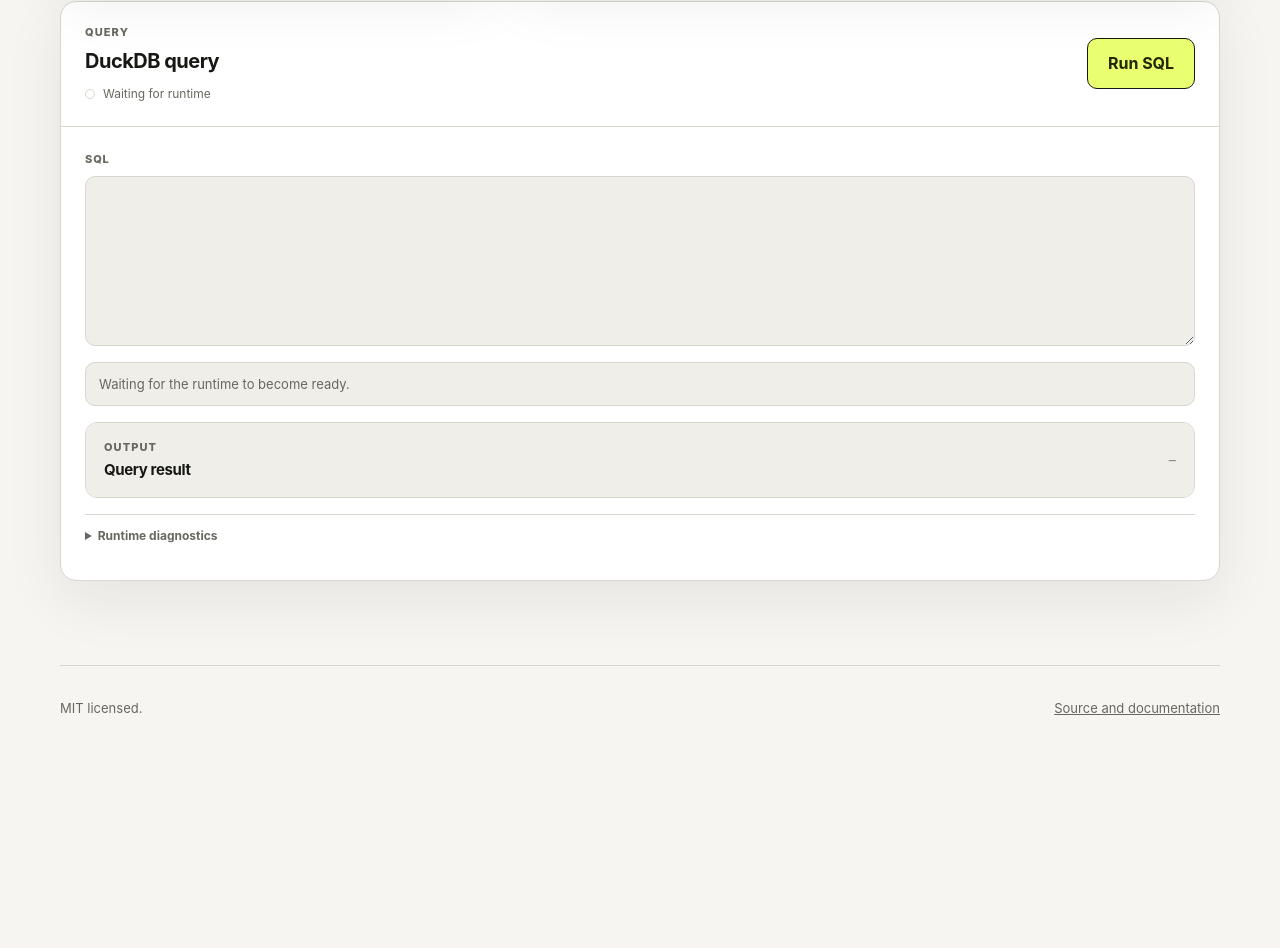
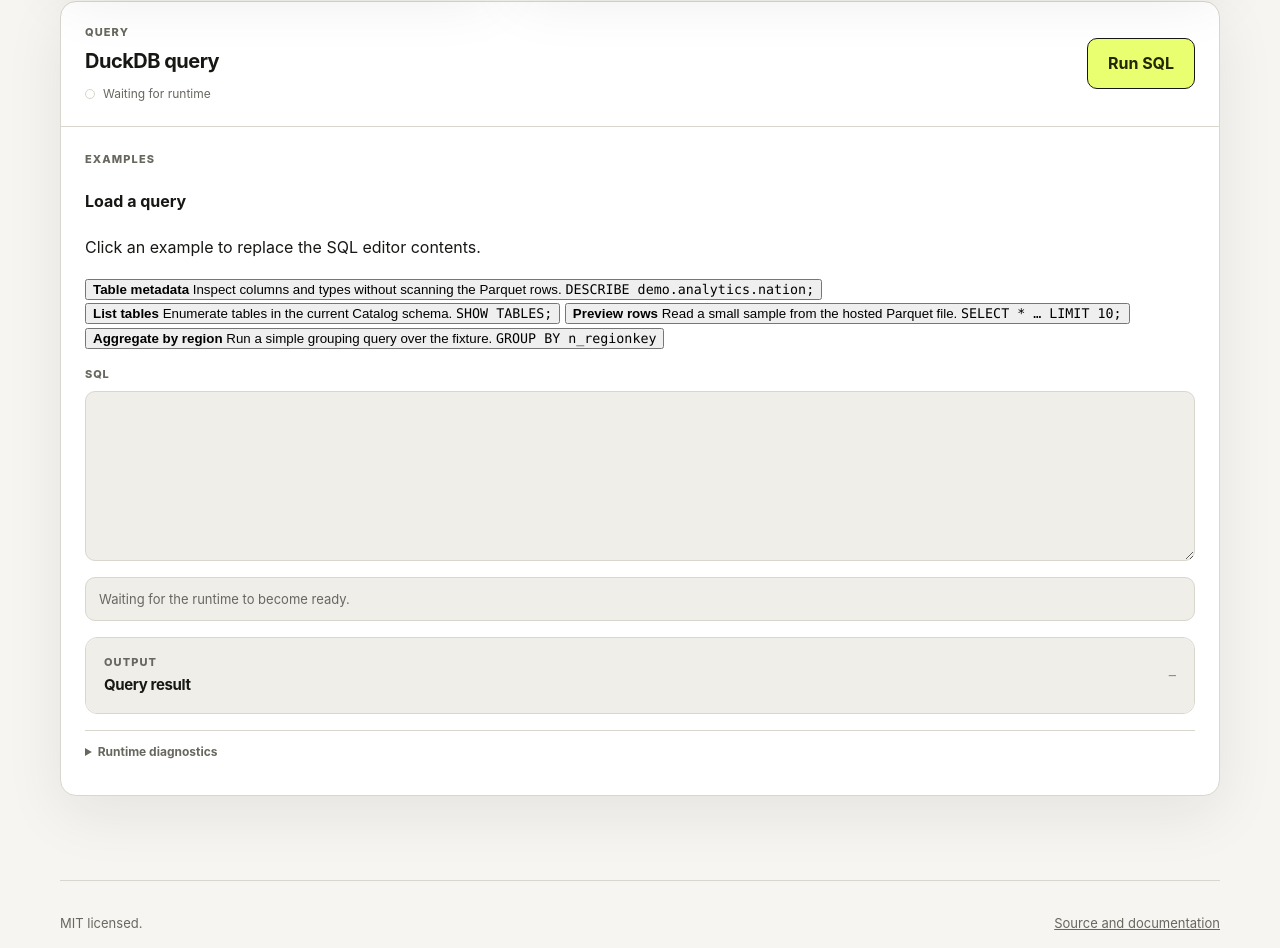
Before and after one commit to tokibi/duckdb-wasm-in-memory-catalog, a website: page demo/index.html in a window 1280 px wide. Shown: the part 2160-3108 px from the top of the page. Before the commit the page ends 2928 px from the top, so only its background shows below. Drawn offline with Linux system fonts and the light colour scheme; files whose address does not match are found by name.

Commit message:
feat: add query example picker

```diff
--- a/demo/index.html
+++ b/demo/index.html
@@ -181,6 +181,38 @@
           </header>
 
           <div class="query-body">
+            <section class="query-examples" aria-labelledby="query-examples-title">
+              <div class="query-examples-header">
+                <div>
+                  <span class="component-kicker">Examples</span>
+                  <h4 id="query-examples-title">Load a query</h4>
+                </div>
+                <p>Click an example to replace the SQL editor contents.</p>
+              </div>
+              <div class="query-example-grid">
+                <button class="query-example" type="button" data-query-example="metadata" data-query-label="Table metadata">
+                  <strong>Table metadata</strong>
+                  <span>Inspect columns and types without scanning the Parquet rows.</span>
+                  <code>DESCRIBE demo.analytics.nation;</code>
+                </button>
+                <button class="query-example" type="button" data-query-example="tables" data-query-label="List tables">
+                  <strong>List tables</strong>
+                  <span>Enumerate tables in the current Catalog schema.</span>
+                  <code>SHOW TABLES;</code>
+                </button>
+                <button class="query-example" type="button" data-query-example="rows" data-query-label="Preview rows">
+                  <strong>Preview rows</strong>
+                  <span>Read a small sample from the hosted Parquet file.</span>
+                  <code>SELECT * … LIMIT 10;</code>
+                </button>
+                <button class="query-example" type="button" data-query-example="aggregate" data-query-label="Aggregate by region">
+                  <strong>Aggregate by region</strong>
+                  <span>Run a simple grouping query over the fixture.</span>
+                  <code>GROUP BY n_regionkey</code>
+                </button>
+              </div>
+            </section>
+
             <div class="editor-field query-editor-field">
               <label for="sql-editor">SQL</label>
               <textarea class="editor-textarea sql-editor" id="sql-editor" spellcheck="false" aria-label="SQL query"></textarea>
@@ -221,5 +253,6 @@
     </footer>
 
     <script type="module" src="./app.mjs"></script>
+    <script type="module" src="./query-examples.mjs"></script>
   </body>
 </html>
```
